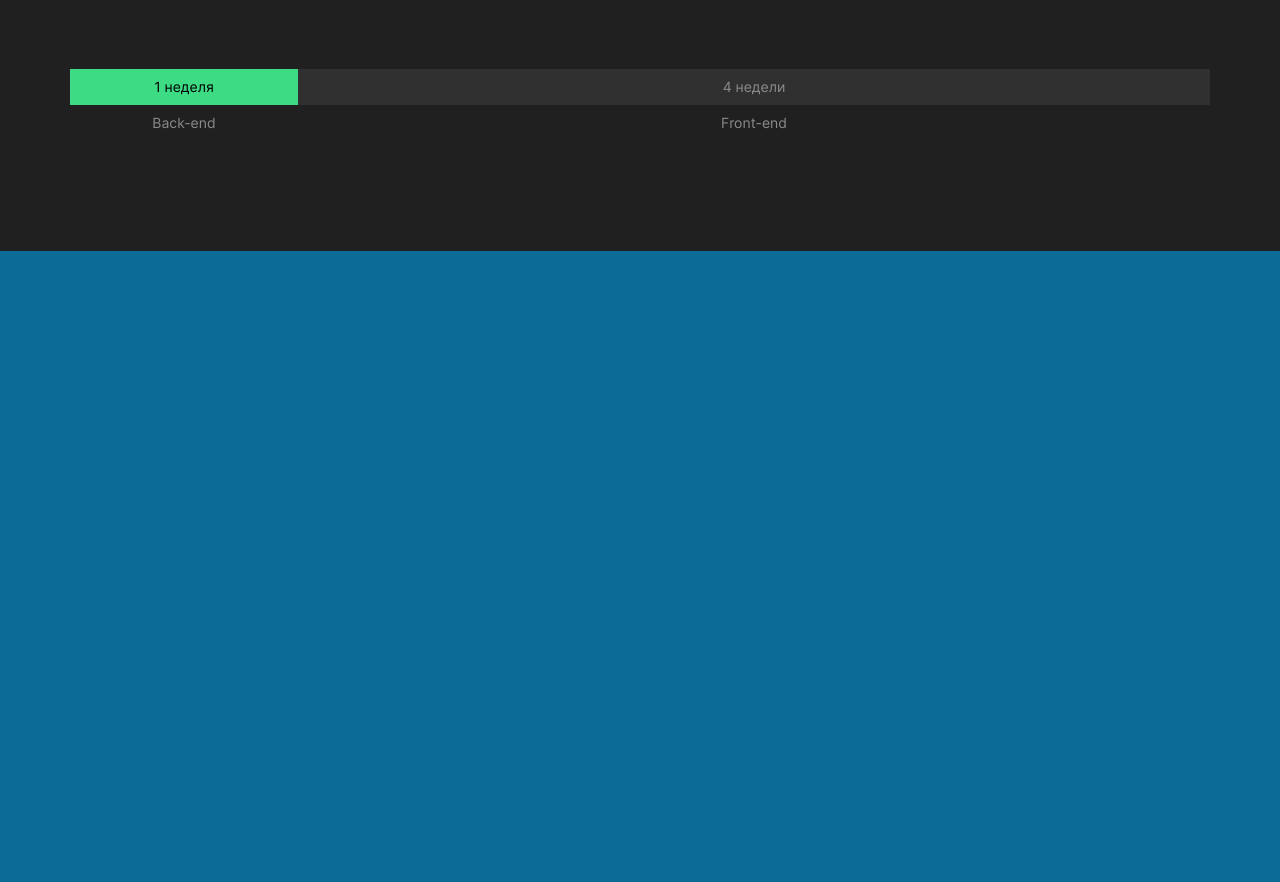
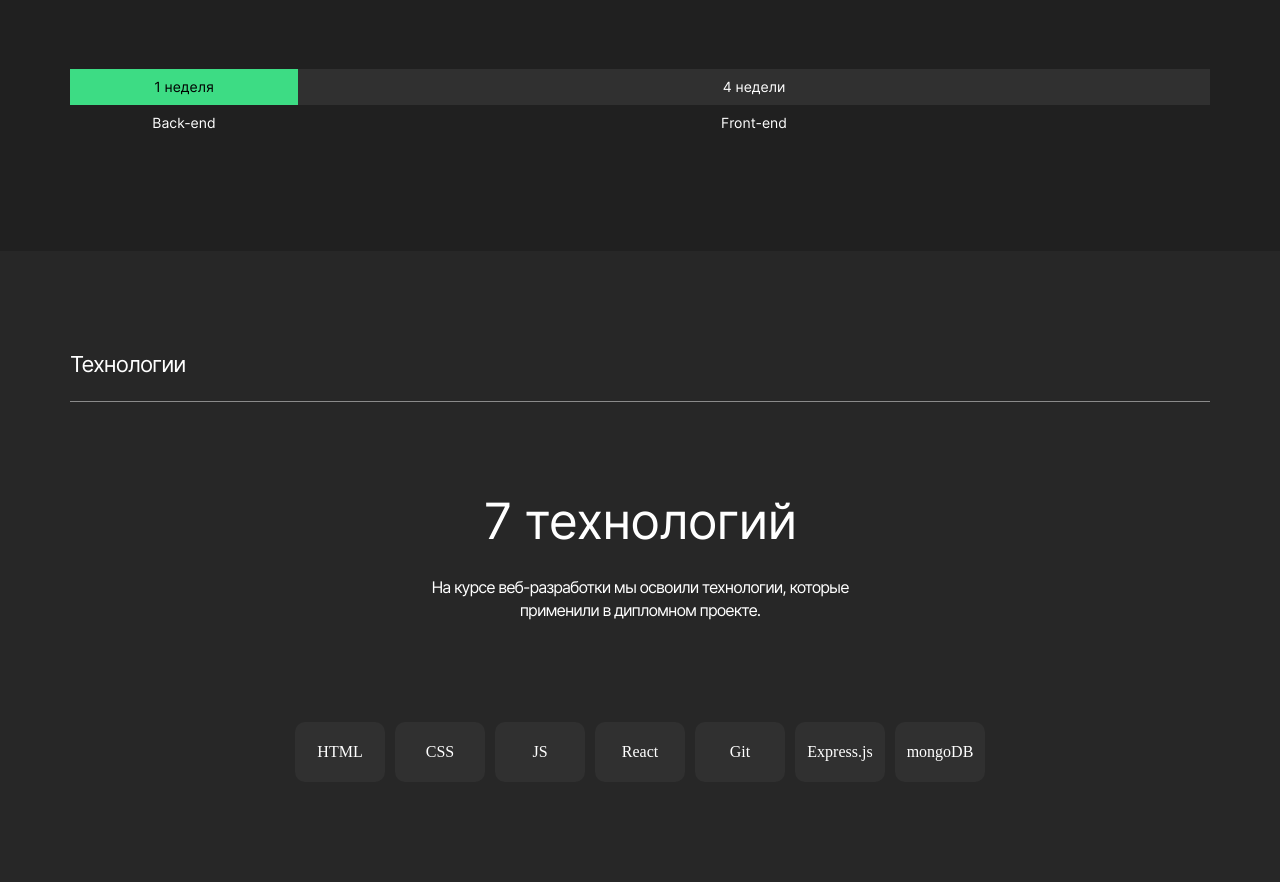
Before and after one commit to MickKrishtopa/movies-explorer-frontend, a React app: page / in a window 1280 px wide. Shown: the part 1016-1898 px from the top of the page. Before the commit the page ends 1267 px from the top, so only its background shows below. Built offline with nearby package versions, Linux system fonts and the light colour scheme.

Commit message:
feat: make component Tech

```diff
--- a/src/components/AboutProject/AboutProject.css
+++ b/src/components/AboutProject/AboutProject.css
@@ -2,7 +2,7 @@
     min-height: 388px;
     padding: 110px 70px;
     background-color: #202020;
-    color: #8b8b8b;
+    color: #fff;
 }
 
 .about-project__title {
--- a/src/components/Main/Main.jsx
+++ b/src/components/Main/Main.jsx
@@ -1,12 +1,14 @@
 import "./Main.css";
 import Promo from "../Promo/Promo";
 import AboutProjest from "../AboutProject/AboutProject";
+import Techs from "../Techs/Techs";
 
 export default function Main() {
     return (
         <>
             <Promo />
             <AboutProjest />
+            <Techs />
         </>
     );
 }
--- /dev/null
+++ b/src/components/Techs/Techs.css
@@ -0,0 +1,65 @@
+.techs {
+    background-color: #272727;
+    color: #fff;
+    min-height: 425px;
+    padding: 100px 70px;
+    display: flex;
+    flex-direction: column;
+    align-items: center;
+}
+
+.techs__title {
+    margin: 0;
+    min-height: 50px;
+    font-family: "Inter", Helvetica, sans-serif;
+    font-style: normal;
+    font-weight: 400;
+    font-size: 22px;
+    line-height: 1.23;
+    letter-spacing: -0.96px;
+    border-bottom: solid 1px #8b8b8b;
+    width: 100%;
+}
+
+.techs__subtitle {
+    margin: 90px 0 0;
+    max-width: 700px;
+    min-height: 58px;
+    font-family: "Inter", Helvetica, sans-serif;
+    font-style: normal;
+    font-weight: 400;
+    font-size: 50px;
+    line-height: 1.16;
+    letter-spacing: -0.96px;
+}
+
+.techs__description {
+    margin: 26px 0 0;
+    max-width: 460px;
+    min-height: 40px;
+    font-family: "Inter", Helvetica, sans-serif;
+    font-style: normal;
+    font-weight: 400;
+    font-size: 14;
+    line-height: 1.43;
+    letter-spacing: -0.96px;
+    text-align: center;
+}
+
+.techs__decoration-area {
+    margin: 100px 0 0;
+    max-width: 690px;
+    min-height: 60px;
+    display: grid;
+    grid-template-columns: repeat(auto-fit, minmax(min-content, 90px));
+    gap: 10px;
+}
+
+.techs__decoration-item {
+    display: flex;
+    justify-content: center;
+    align-items: center;
+    margin: 0;
+    border-radius: 10px;
+    background-color: #303030;
+}
--- /dev/null
+++ b/src/components/Techs/Techs.jsx
@@ -0,0 +1,23 @@
+import "./Techs.css";
+
+export default function Techs() {
+    return (
+        <section className='techs'>
+            <h2 className='techs__title'>Технологии</h2>
+            <p className='techs__subtitle'>7 технологий</p>
+            <p className='techs__description'>
+                На курсе веб-разработки мы освоили технологии, которые применили
+                в дипломном проекте.
+            </p>
+            <div className='techs__decoration-area'>
+                <p className='techs__decoration-item'>HTML</p>
+                <p className='techs__decoration-item'>CSS</p>
+                <p className='techs__decoration-item'>JS</p>
+                <p className='techs__decoration-item'>React</p>
+                <p className='techs__decoration-item'>Git</p>
+                <p className='techs__decoration-item'>Express.js</p>
+                <p className='techs__decoration-item'>mongoDB</p>
+            </div>
+        </section>
+    );
+}
```
